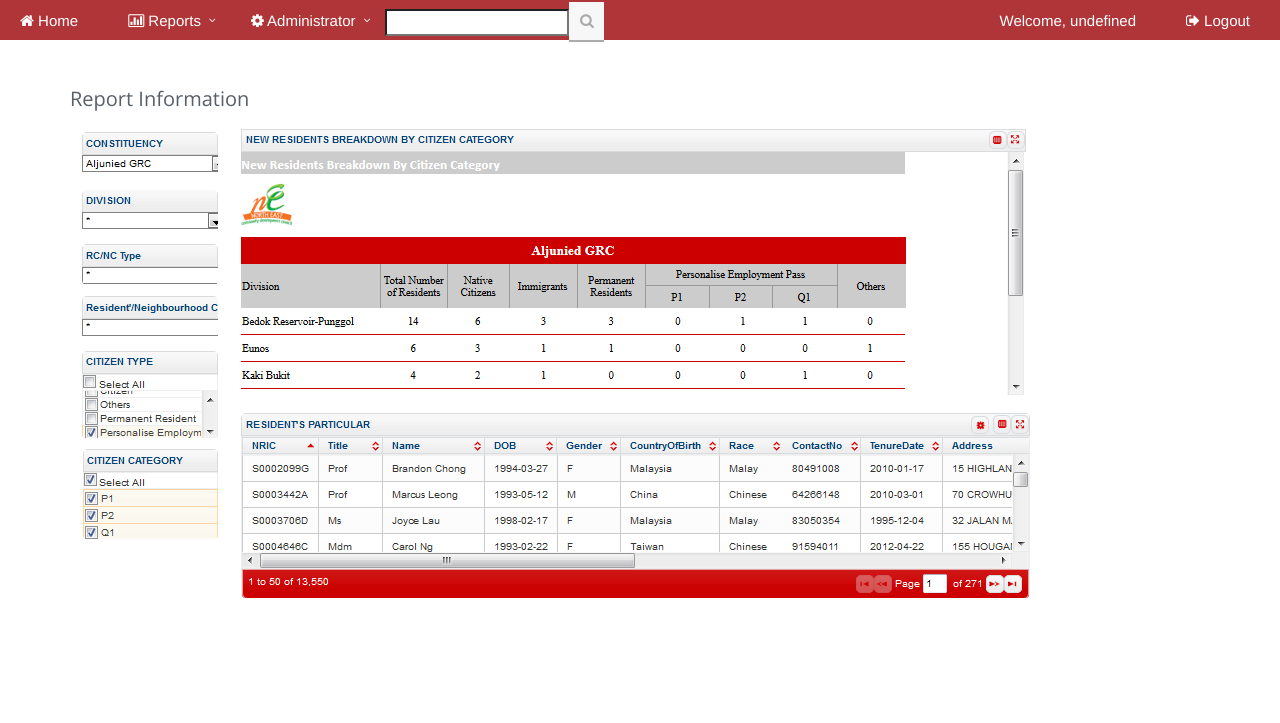
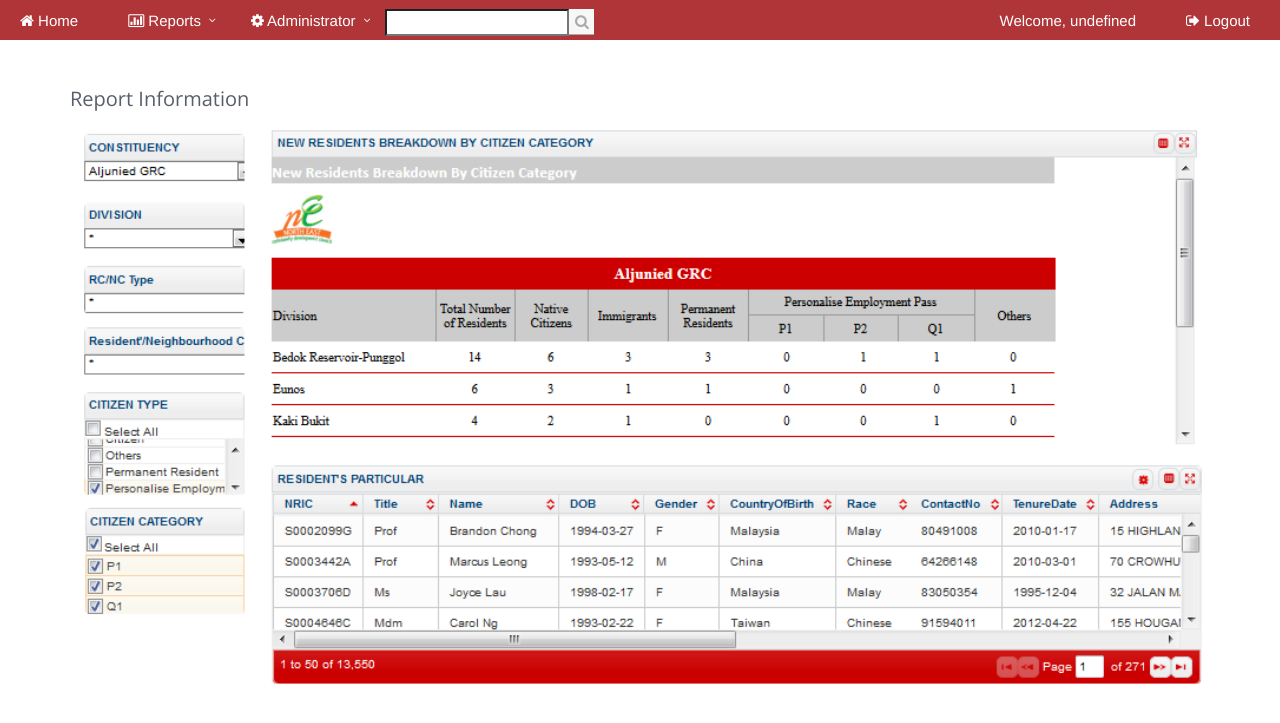
Before and after one commit to sherrytran/sherrytran.github.io, a Jekyll site: the page built from report.html, in a window 1280 px wide. Shown: the top 723 px of the page. Built offline with Jekyll 4.4.1, drawn with Linux system fonts in a browser that asks for light colours; Markdown is read by kramdown in place of the engine named in the settings.

Commit message:
Change search button

```diff
--- a/css/style.css
+++ b/css/style.css
@@ -546,13 +546,14 @@
 .header .navbar .nav > li > .search {
 	color: #aaa;
 	cursor: pointer;
-	min-width: 35px;
+	min-width: 25px;
 	font-size: 15px;
 	text-align: center;
 	background: #f7f7f7;
-	padding: 11px 0 12px;
+	padding: 5px 5px 5px;
+	margin: 7px 0 0 0;
 	display: inline-block;
-	border-bottom: solid 2px #aaa;
+	border-bottom: solid 1px #aaa;
 }
 
 .header .navbar .nav > li > .search:hover {
--- a/report.html
+++ b/report.html
@@ -7,5 +7,5 @@
 <!-- Main component for a primary marketing message or call to action -->
 <div class="container content">
 <h3>Report Information</h3>
-<img src="graphics/Elixir1697.png">
+<img class="img-responsive" width="1180px" height="700px" src="graphics/Elixir1697.png">
 <div>
```
